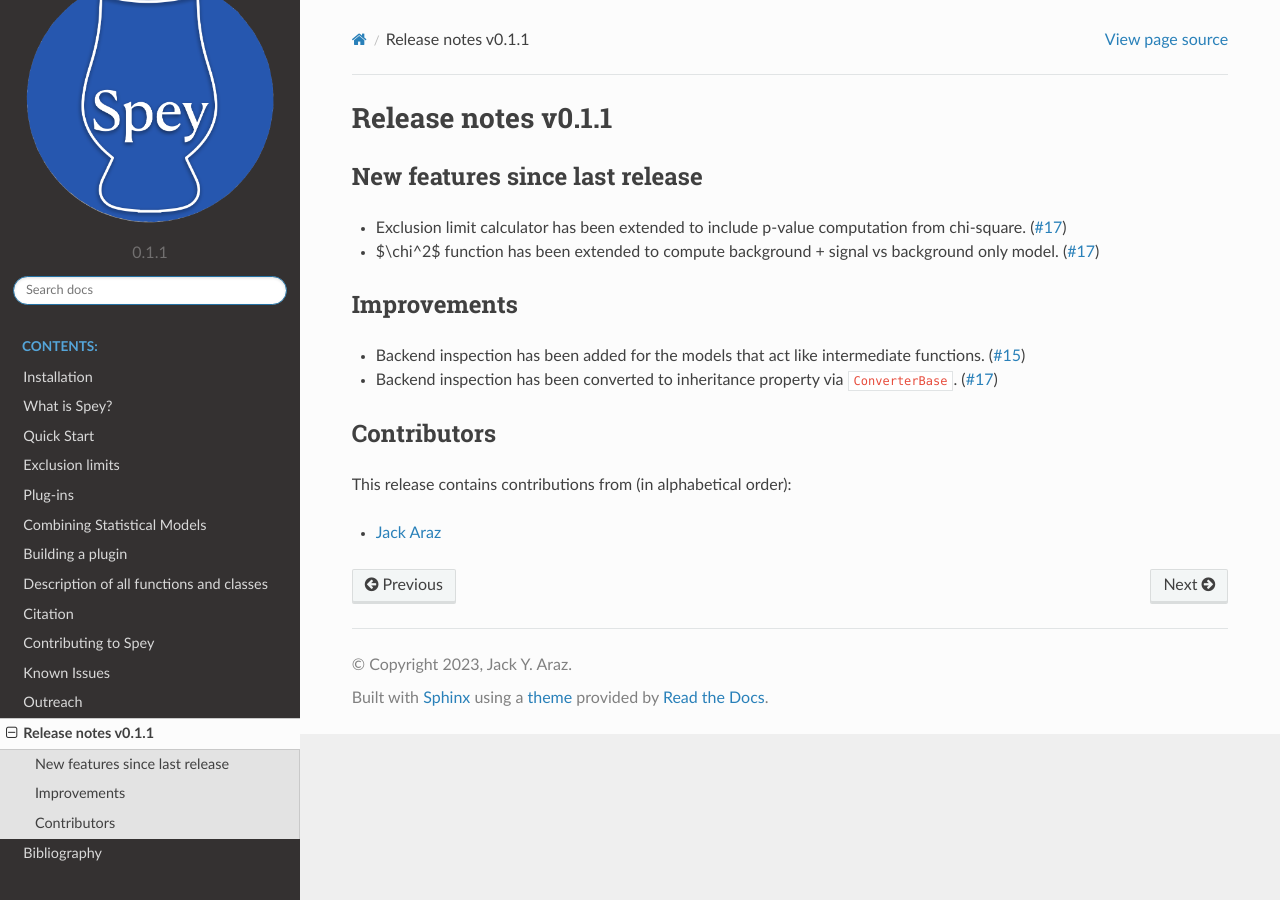
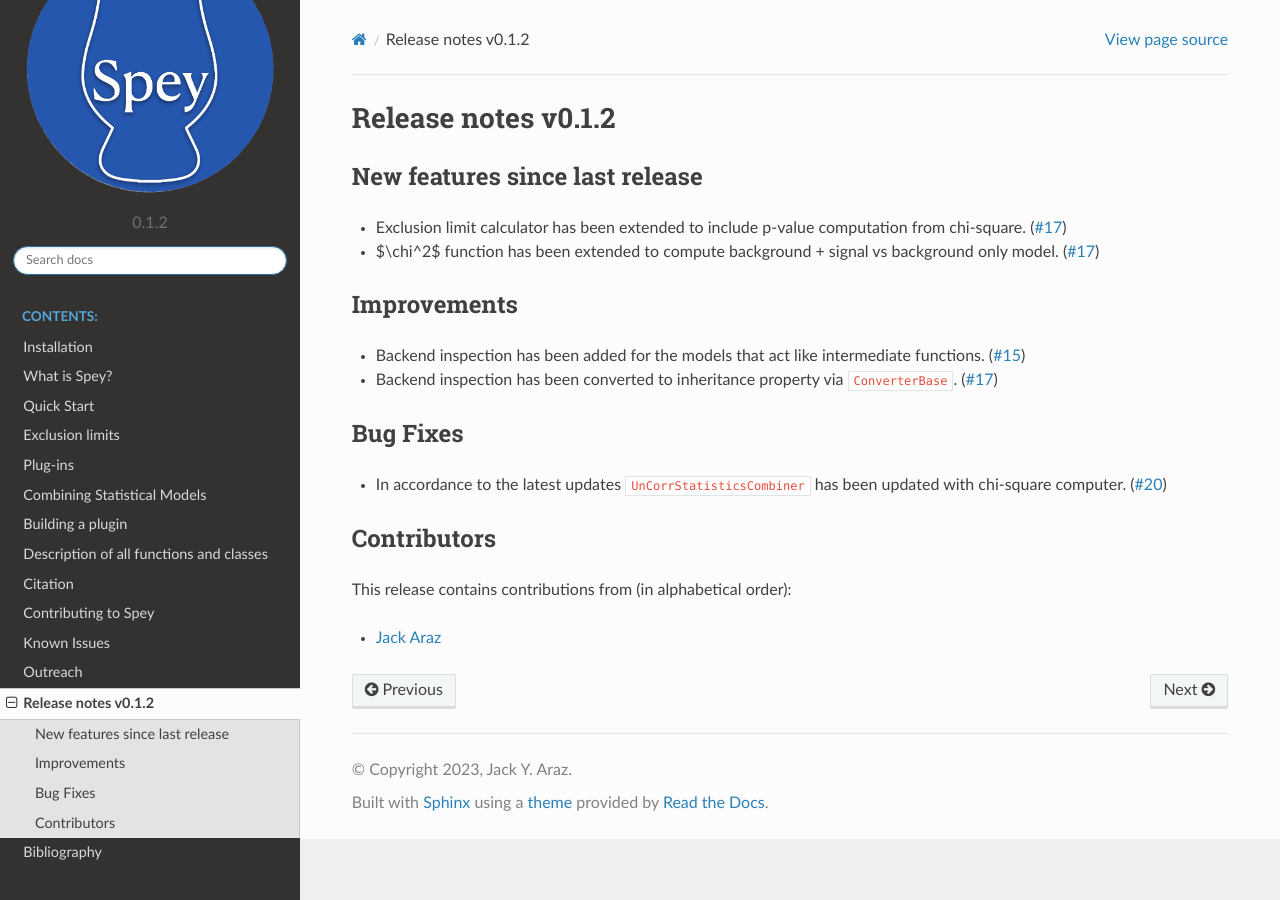
Before and after one commit to SpeysideHEP/spey, a Sphinx documentation site: the page built from docs/releases/changelog-v0.1.md, in a window 1280 px wide. Built offline with Sphinx 7.4.7 and the Read the Docs theme 2.0.0, drawn with Linux system fonts in a browser that asks for light colours.

Commit message:
version bump

````diff
--- a/docs/index.rst
+++ b/docs/index.rst
@@ -20,7 +20,7 @@
    contributing
    known_issues
    outreach
-   releases/changelog-v0.1.1
+   releases/changelog-v0.1
    bibliography
 
 
--- a/docs/releases/changelog-v0.1.1.md
+++ b/docs/releases/changelog-v0.1.md
@@ -1,4 +1,4 @@
-# Release notes v0.1.1
+# Release notes v0.1.2
 
 ## New features since last release
 
@@ -17,6 +17,12 @@
 * Backend inspection has been converted to inheritance property via ``ConverterBase``.
   ([#17](https://github.com/SpeysideHEP/spey/pull/17))
 
+## Bug Fixes
+
+* In accordance to the latest updates ```UnCorrStatisticsCombiner``` has been updated with
+  chi-square computer.
+  ([#20](https://github.com/SpeysideHEP/spey/pull/20))
+
 ## Contributors
 
 This release contains contributions from (in alphabetical order):
--- a/src/spey/_version.py
+++ b/src/spey/_version.py
@@ -1,3 +1,3 @@
 """Version number (major.minor.patch[-label])"""
 
-__version__ = "0.1.1"
+__version__ = "0.1.2"
````
